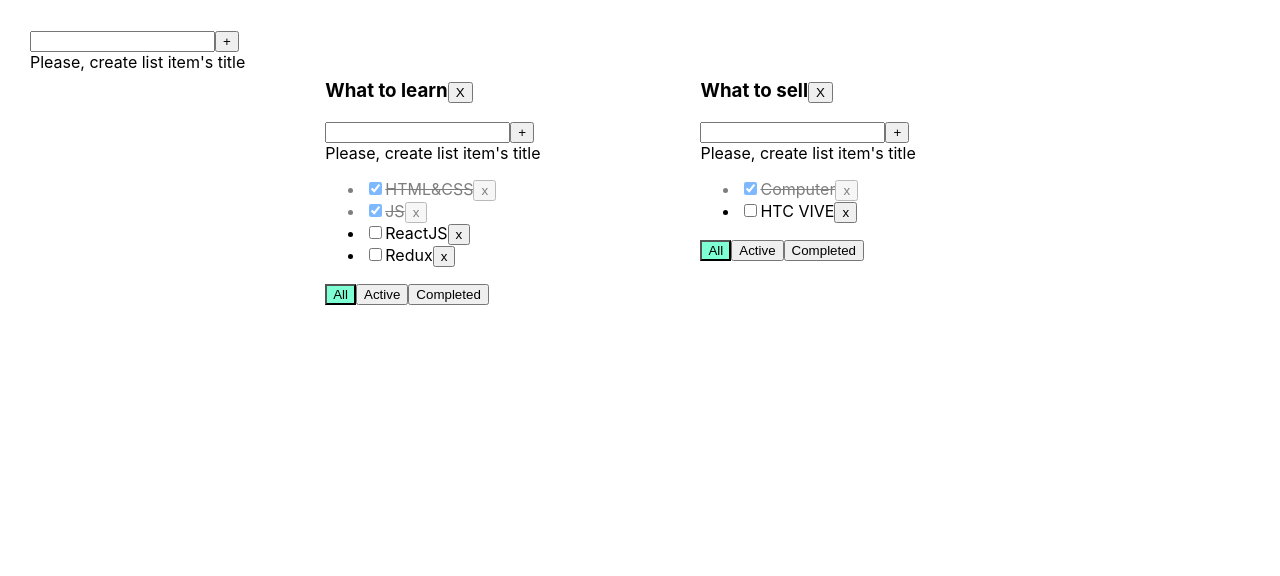
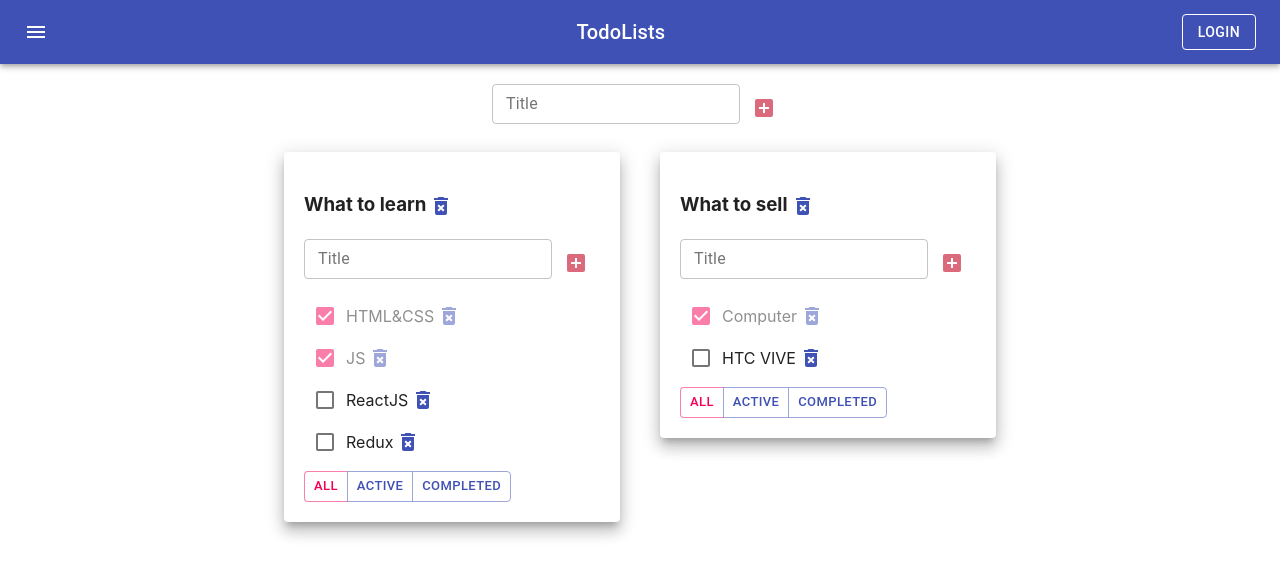
Before and after one commit to PavelVoitov/task-recorder, a React (Create React App) app: page / in a window 1280 px wide. Shown: the top 576 px of the page. Built offline with nearby package versions, Linux system fonts and the light colour scheme.

Commit message:
used mui for update todolist

```diff
--- a/src/AddItemForm.tsx
+++ b/src/AddItemForm.tsx
@@ -1,5 +1,7 @@
 import React, {ChangeEvent, KeyboardEvent, useState} from "react";
-
+import AddBoxIcon from '@material-ui/icons/AddBox';
+import {AddBox} from "@material-ui/icons";
+import {IconButton, TextField} from "@material-ui/core";
 
 type AddItemFormPropsType = {
     addItem: (title: string) => void
@@ -39,13 +41,22 @@ export const AddItemForm = (props:AddItemFormPropsType) => {
 
     return (
         <div>
-            <input value={title}
-                   onChange={changeTitle}
-                   onKeyDown={onKeyPressHandler}
-                   className={error ? "error" : ''}
+            <TextField
+                variant={'outlined'}
+                size={'small'}
+                // style={{padding: 0, height: '5px'}}
+                value={title}
+                onChange={changeTitle}
+                onKeyDown={onKeyPressHandler}
+                error={error}
+                label={'Title'}
+                helperText={error && 'Title is require!'}
             />
-            <button onClick={addItem}>+</button>
-            {userMessage}
+            <IconButton
+                onClick={addItem}>
+                <AddBox style={{color: 'db6b7c'}}/>
+            </IconButton>
+            {/*{userMessage}*/}
         </div>
     )
 }
--- a/src/App.css
+++ b/src/App.css
@@ -1,23 +1,23 @@
-.App {
-  padding: 30px;
-  display: flex;
-}
+/*.App {*/
+/*  padding: 30px;*/
+/*  display: flex;*/
+/*}*/
 
-.App > div {
-  margin-right: 50px;
-}
+/*.App > div {*/
+/*  margin-right: 50px;*/
+/*}*/
 
-.error {
-  border: red 1px solid;
-}
+/*.error {*/
+/*  border: red 1px solid;*/
+/*}*/
 
-.error-message {
-  color: red;
-}
+/*.error-message {*/
+/*  color: red;*/
+/*}*/
 
-.active-filter {
-  background-color: aquamarine;
-}
+/*.active-filter {*/
+/*  background-color: aquamarine;*/
+/*}*/
 
 .isDone {
   opacity: 0.5;
--- a/src/App.tsx
+++ b/src/App.tsx
@@ -3,6 +3,8 @@ import {TaskType, Todolist} from './Todolist';
 import './App.css';
 import {v1} from "uuid";
 import {AddItemForm} from "./AddItemForm";
+import {AppBar, Button, Container, Grid, IconButton, Paper, Toolbar, Typography} from "@material-ui/core";
+import {Menu} from "@material-ui/icons";
 
 export type FilterValuesType = "all" | "completed" | 'active';
 
@@ -65,12 +67,18 @@ function App() {
         setTasks(copyTasks);
     };
     const changeTaskStatus = (taskId: string, isDone: boolean, todoListId: string) => {
-        setTasks({...tasks, [todoListId]: tasks[todoListId].map(el => el.id === taskId ? {
-                ...el, isDone} : el)});
+        setTasks({
+            ...tasks, [todoListId]: tasks[todoListId].map(el => el.id === taskId ? {
+                ...el, isDone
+            } : el)
+        });
     }
     const changeTaskTitle = (taskId: string, title: string, todoListId: string) => {
-        setTasks({...tasks, [todoListId]: tasks[todoListId].map(el => el.id === taskId ? {
-            ...el, title} : el)});
+        setTasks({
+            ...tasks, [todoListId]: tasks[todoListId].map(el => el.id === taskId ? {
+                ...el, title
+            } : el)
+        });
     }
 
 //todoList CRUD
@@ -91,9 +99,9 @@ function App() {
 
     const getTasksForTodoList = (todoLists: TodoListType) => {
         if (todoLists.filter === 'active') {
-           return  tasks[todoLists.id].filter(el => !el.isDone);
+            return tasks[todoLists.id].filter(el => !el.isDone);
         } else if (todoLists.filter === 'completed') {
-           return  tasks[todoLists.id].filter(el => el.isDone);
+            return tasks[todoLists.id].filter(el => el.isDone);
         } else {
             return tasks[todoLists.id]
         }
@@ -104,7 +112,10 @@ function App() {
     const todoListComponents = todoLists.map(el => {
             const task = getTasksForTodoList(el)
 
-        return (<Todolist
+            return (
+                <Grid item >
+                <Paper elevation={10} style={{padding: '20px 20px'}}>
+                        <Todolist
                             changeFilter={changeTodoFilter}
                             removeTodoList={removeTodoList}
                             key={el.id}
@@ -117,16 +128,45 @@ function App() {
                             changeStatus={changeTaskStatus}
                             changeTaskTitle={changeTaskTitle}
                             changeTodoTitle={changeTodoTitle}
+                        />
+                    </Paper>
+                </Grid>
 
-                />
             )
         }
     )
 
     return (
         <div className="App">
-            <AddItemForm addItem={addTodoList}/>
-            {todoListComponents}
+            <AppBar position={'static'}>
+                <Toolbar style={{justifyContent: "space-between"}}>
+                    <IconButton
+                            edge={'start'}
+                            color={'inherit'}
+                            aria-label={'menu'}>
+                        <Menu />
+                    </IconButton>
+                    <Typography variant={'h6'}>
+                        TodoLists
+                    </Typography>
+                    <Button
+                     color={'inherit'}
+                     variant={'outlined'}
+                    >
+                        Login
+                    </Button>
+                </Toolbar>
+
+            </AppBar>
+            <Container fixed>
+                <Grid container style={{padding: '20px 0'}} justifyContent={'center'}>
+                    <AddItemForm addItem={addTodoList}/>
+                </Grid>
+                <Grid container spacing={5} justifyContent={'center'}>
+                    {todoListComponents}
+                </Grid>
+            </Container>
+
         </div>
     );
 }
--- a/src/EditableSpan.tsx
+++ b/src/EditableSpan.tsx
@@ -1,4 +1,5 @@
 import React, {ChangeEvent, useState, KeyboardEvent} from "react";
+import {TextField} from "@material-ui/core";
 
 type EditableSpanPropsType = {
     title: string
@@ -26,12 +27,13 @@ export const EditableSpan = (props: EditableSpanPropsType) => {
 
     return (
         editMode
-            ? <input
-                value={title}
-                autoFocus
-                onBlur={offEditMode}
-                onChange={changeTitle}
-                onKeyDown={EnterChangeTitle}
+            ? <TextField
+                    variant={'standard'}
+                    value={title}
+                    autoFocus
+                    onBlur={offEditMode}
+                    onChange={changeTitle}
+                    onKeyDown={EnterChangeTitle}
             />
             : <span onDoubleClick={onEditMode}>
                     {props.title}
--- a/src/Todolist.tsx
+++ b/src/Todolist.tsx
@@ -2,6 +2,8 @@ import React, {ChangeEvent} from "react";
 import {FilterValuesType} from "./App";
 import {AddItemForm} from './AddItemForm'
 import {EditableSpan} from "./EditableSpan";
+import {Button, ButtonGroup, Checkbox, IconButton, List, ListItem} from "@material-ui/core";
+import DeleteForeverIcon from '@material-ui/icons/DeleteForever';
 
 
 type TodolistPropsType = {
@@ -57,20 +59,31 @@ export const Todolist = (props: TodolistPropsType) => {
                         title={props.title}
                         changeTitle={changeTodoTitle}
                     />
-                    <button onClick={() => {
-                        props.removeTodoList(props.todoListId)
-                    }}>X</button>
+                    <IconButton
+                        size='small'
+                        onClick={() => {
+                            props.removeTodoList(props.todoListId)
+                        }}
+                        color={'primary'}
+                    >
+                        <DeleteForeverIcon/>
+                    </IconButton>
                 </h3>
                 <AddItemForm addItem={addTask}/>
-                <ul>
+                <List>
                     {props.tasks.map(
                         el => {
                             const changeTaskTitle = (title: string) => {
                                 props.changeTaskTitle(el.id, title, props.todoListId)
                             }
-                            return <li key={el.id} className={el.isDone ? "isDone" : ''}>
-                                <input
-                                    type="checkbox"
+                            return <ListItem
+                                        key={el.id}
+                                        className={el.isDone ? "isDone" : ''}
+                                        style={{padding: 0}}
+                            >
+                                <Checkbox
+                                    style={{color: 'd07684'}}
+                                    value="checkedA"
                                     checked={el.isDone}
                                     onChange={(event) => onChangeHandler(el.id, event, props.todoListId)}
                                 />
@@ -78,20 +91,33 @@ export const Todolist = (props: TodolistPropsType) => {
                                     title={el.title}
                                     changeTitle={changeTaskTitle}
                                 />
-                                <button onClick={() => onRemoveTaskHandler(el.id, props.todoListId)}>x</button>
-                            </li>
+                                <IconButton
+                                        size='small'
+                                        onClick={() => onRemoveTaskHandler(el.id, props.todoListId)}
+                                        color={'primary'}
+                                >
+                                        <DeleteForeverIcon/>
+                                </IconButton>
+                            </ListItem>
                         })}
-                </ul>
+                </List>
                 <div>
-                    <button className={props.filter === 'all' ? "active-filter" : ''}
+                    <ButtonGroup size="small" color="secondary" aria-label="outlined primary button group"
+                    >
+                        <Button
+                            color={props.filter === 'all' ? "secondary" : "primary"}
                             onClick={onClickHandler('all', props.todoListId)}>All
-                    </button>
-                    <button className={props.filter === 'active' ? "active-filter" : ''}
+                        </Button>
+                        <Button
+                            color={props.filter === 'active' ? "secondary" : "primary"}
                             onClick={onClickHandler('active', props.todoListId)}>Active
-                    </button>
-                    <button className={props.filter === 'completed' ? "active-filter" : ''}
+                        </Button>
+                        <Button
+                            color={props.filter === 'completed' ? "secondary" : "primary"}
                             onClick={onClickHandler('completed', props.todoListId)}>Completed
-                    </button>
+                        </Button>
+                    </ButtonGroup>
+
                 </div>
             </div>
         </div>)
```
Also changed, not shown: package.json (+9 -1 lines), 1 other file (tests, documents, lock files or other folders).
